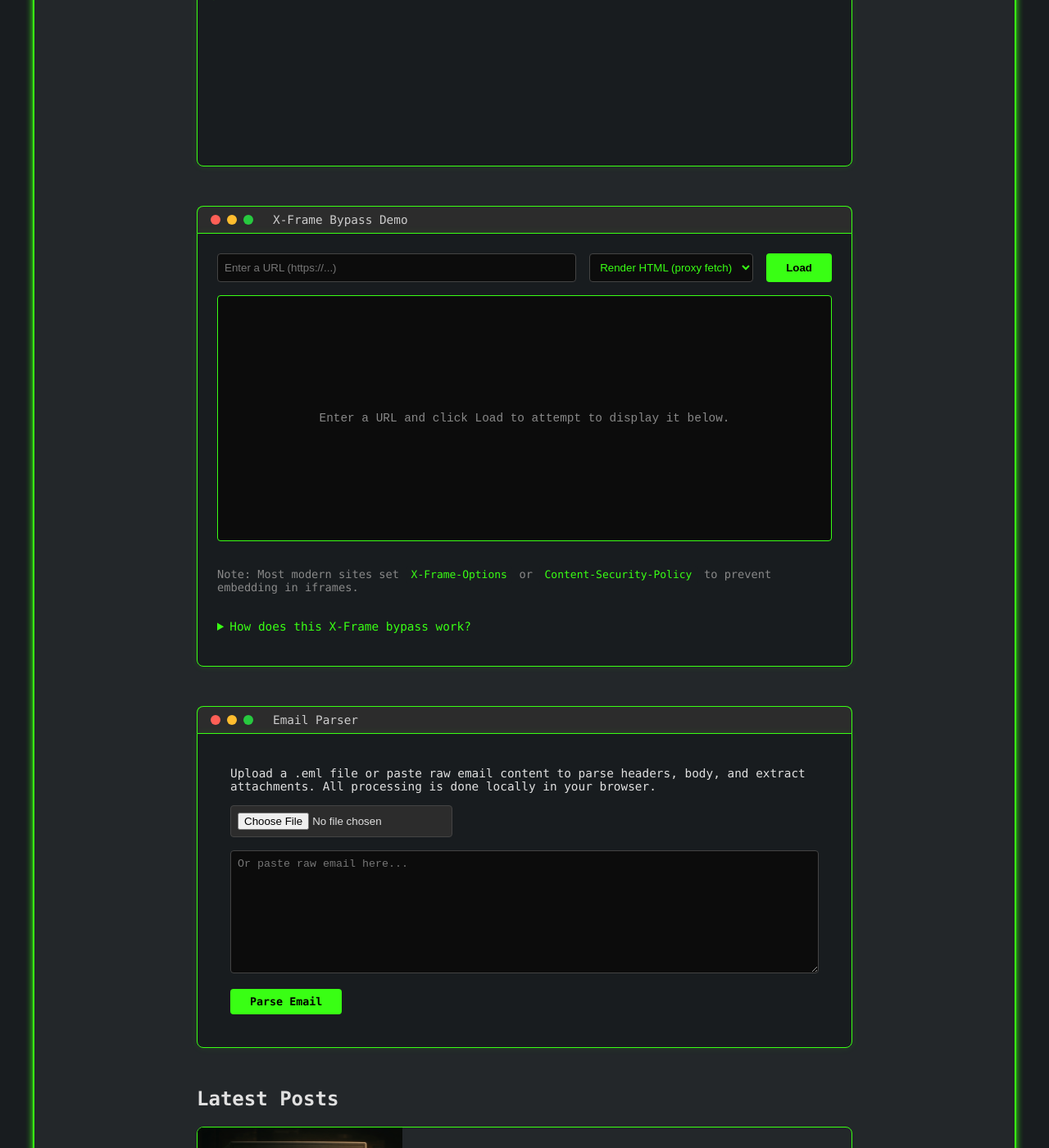
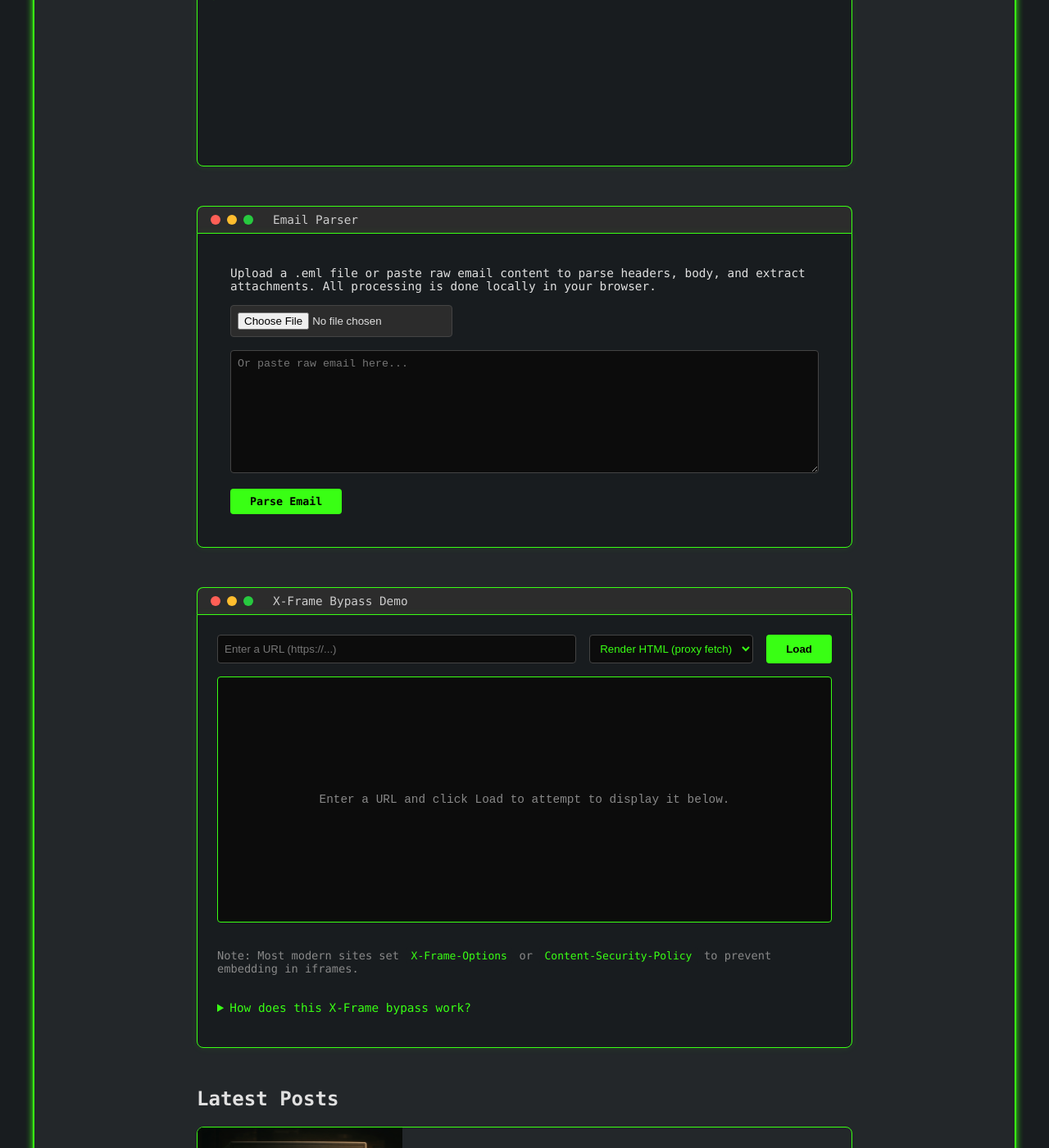
Before and after one commit to timsonner/timsonner.github.io, a Jekyll site: the page built from index.html, in a window 1280 px wide and 1400 px high, scrolled down 532 px. Shown: the whole window at 82% size. Built offline with Jekyll 4.4.1, drawn with Linux system fonts in a browser that asks for light colours.

Commit message:
Reorder homepage: terminal, email parser, x-frame demo

```diff
--- a/index.html
+++ b/index.html
@@ -14,9 +14,9 @@ title: Home
 
   {% include terminal.html %}
 
+  {% include email-parser.html %}
+
   {% include xframe-bypass-demo.html %}
-
-  {% include email-parser.html %}
 
 
   <div class="posts-section">
```
